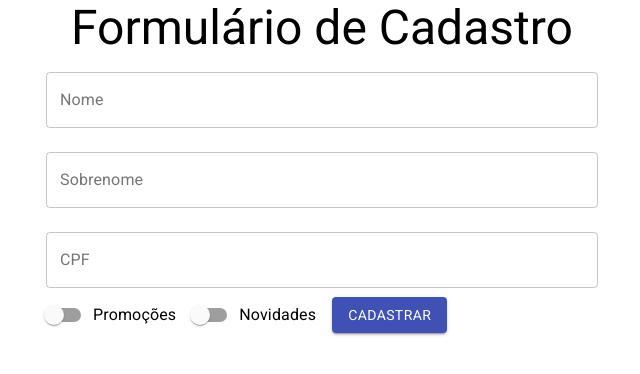
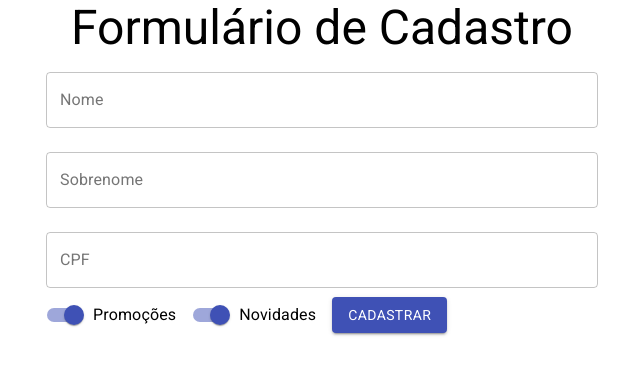
Before and after one commit to MatheusMenecucci23/FormularioReact, a React (Create React App) app: page / in a window 1280 px wide. Shown: the top 374 px of the page, without its empty margins (318-958 px from the left). Built offline with nearby package versions, Linux system fonts and the light colour scheme.

Commit message:
Projeto final

```diff
--- a/src/App.js
+++ b/src/App.js
@@ -17,10 +17,24 @@ class App extends Component {
           Formulário de Cadastro
         </Typography>
 
-        <FormularioCadastro></FormularioCadastro>
+        <FormularioCadastro aoEnviar={aoEnviarForm} validarCPF1={validarCPF}></FormularioCadastro>
       </Container>
     )
   }
 }
 
+
+function aoEnviarForm(dados){
+  console.log(dados)
+}
+
+
+//--validando cpf--//
+function validarCPF(cpf){
+  if (cpf.length !== 11){
+    return {valido:false,texto:"CPF deve ter 11 digitos"}
+  }else{
+    return {valido:true,texto:""}
+  }
+}
 export default App;
--- a/src/component/FormularioCadastro/FormularioCadastro.jsx
+++ b/src/component/FormularioCadastro/FormularioCadastro.jsx
@@ -1,30 +1,118 @@
-import React, { Component } from 'react';
-import Button from '@material-ui/core/Button';
-import TextField from '@material-ui/core/TextField';
-import { Switch, FormControlLabel} from "@material-ui/core"
+import React, { useState } from "react";
+import Button from "@material-ui/core/Button";
+import TextField from "@material-ui/core/TextField";
+import { Switch, FormControlLabel } from "@material-ui/core";
 
-function FormularioCadastro(){
-    return(
-        <form>
-            <TextField id="nome" label="Nome"  margin="normal" variant="outlined" fullWidth></TextField>
+function FormularioCadastro({aoEnviar, validarCPF1}) {
+  //const[variavel,a função que altera o estado da variavel setVariavel]
+  const [nome, setNome] = useState("");
 
-            <TextField id="sobrenome" label="Sobrenome" margin="normal" variant="outlined" fullWidth></TextField>
+  const [sobrenome, setSobrenome] = useState("");
 
-            <TextField id="cpf" label="CPF" margin="normal" variant="outlined" fullWidth></TextField>
+  const [cpf, setCpf] = useState("");
 
-            <FormControlLabel
-            label="Promoções"
-            control={<Switch name="promocoes" defaultCheked color="primary"></Switch>}/>
+  const [promocoes, setPromocoes] = useState(true);
 
-            <FormControlLabel
-            label="Novidades"
-            control={<Switch name="novidades" defaultCheked color="primary"></Switch>}/>
+  const [novidades, setNovidades] = useState(true);
+
+  //--erros--/
+  const [erros, setErros] = useState({cpf:{valido:true, texto:""}})
+  //--//
+
+  return (
+    <form
+      onSubmit={(event) => {
+        event.preventDefault();
+        aoEnviar({nome, sobrenome, cpf, novidades, promocoes})
+      }}
+    >
+      <TextField
+       //value={valor inicial do estado}
+        value={nome}
+        //quando mudar o evento de mudança é passado para o nome com o setNome(event.target.value)
+        onChange={(event) => {
+          setNome(event.target.value);
+        }}
+        id="nome"
+        label="Nome"
+        margin="normal"
+        variant="outlined"
+        fullWidth
+      ></TextField>
+
+      <TextField
+        value={sobrenome}
+        onChange={(event) => {
+          setSobrenome(event.target.value);
+        }}
+        id="sobrenome"
+        label="Sobrenome"
+        margin="normal"
+        variant="outlined"
+        fullWidth
+      ></TextField>
+
+      <TextField
+      //value={valor inicial do estado}
+        value={cpf}
+        //quando mudar, pega a mudança e coloca na variável com o set
+        onChange={(event) => {
+          setCpf(event.target.value);
+        }}
 
 
-            <Button variant="contained" color="primary"  type="submit">Cadastrar</Button>
+        //------erros--------//
+        onBlur={(event)=>{
+          const ehValido =validarCPF1(cpf)
 
-        </form>
-    )
+          setErros({cpf:ehValido})
+        }}
+        error={!erros.cpf.valido}
+        helperText= {erros.cpf.texto}
+        //-------------------//
+
+
+        id="cpf"
+        label="CPF"
+        margin="normal"
+        variant="outlined"
+        fullWidth
+      ></TextField>
+
+      <FormControlLabel
+        label="Promoções"
+        control={
+          <Switch
+            name="promocoes"
+            //checked={pega o valor inicial de promocoes}
+            checked={promocoes}
+            onChange={(event) => {
+              setPromocoes(event.target.checked);
+            }}
+            color="primary"
+          ></Switch>
+        }
+      />
+
+      <FormControlLabel
+        label="Novidades"
+        control={
+          <Switch
+          checked={novidades}
+            onChange={(event) => {
+              setNovidades(event.target.checked);
+            }}
+            name="novidades"
+            color="primary"
+          ></Switch>
+        }
+      />
+
+      <Button variant="contained" color="primary" type="submit">
+        Cadastrar
+      </Button>
+    </form>
+  );
 }
 
 export default FormularioCadastro;
```
